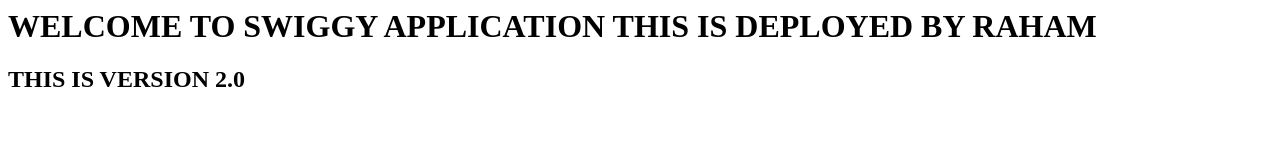
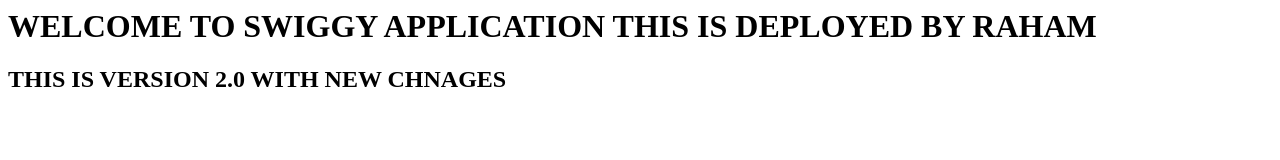
Before and after one commit to RAHAMSHAIK007/dockerrepo, a plain HTML site: page index.html in a window 1280 px wide. Drawn offline with Linux system fonts and the light colour scheme.

Commit message:
HIDEHIDF

```diff
--- a/index.html
+++ b/index.html
@@ -1,2 +1,2 @@
 <h1>WELCOME TO SWIGGY APPLICATION THIS IS DEPLOYED BY RAHAM</h1>
-<h2>THIS IS VERSION 2.0</h2>
+<h2>THIS IS VERSION 2.0 WITH NEW CHNAGES</h2>
```
